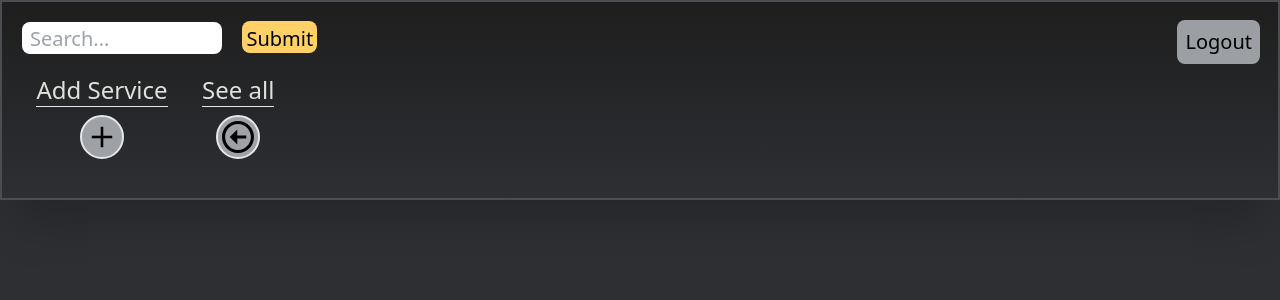
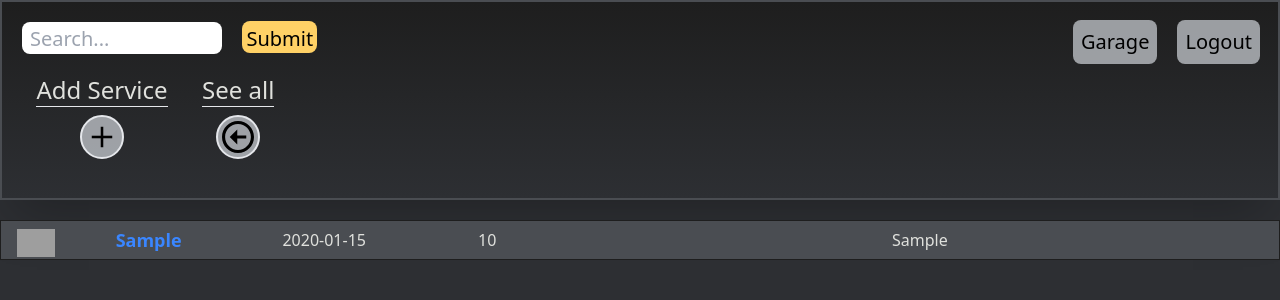
Before and after one commit to Qdavis24/Service-Tracker, a Flask app: a page that uses app/templates/base.html in a window 1280 px wide. Shown: the top 300 px of the page. Run offline with Flask 3, Linux system fonts and the light colour scheme; a user stored in the database is signed in; tables that the repository leaves empty hold one stand-in row (values such as "Sample post"); some libraries are stand-ins or nearby versions; grey boxes are pictures that could not be loaded.

Commit message:
re-design service viewing page

```diff
--- a/app/static/css/dist/output.css
+++ b/app/static/css/dist/output.css
@@ -732,6 +732,10 @@ video {
   height: 50vh;
 }
 
+.h-\[5vh\] {
+  height: 5vh;
+}
+
 .h-auto {
   height: auto;
 }
@@ -773,6 +777,14 @@ video {
   width: 10vh;
 }
 
+.w-\[13vw\] {
+  width: 13vw;
+}
+
+.w-\[15vw\] {
+  width: 15vw;
+}
+
 .w-\[20vh\] {
   width: 20vh;
 }
@@ -781,8 +793,16 @@ video {
   width: 25vh;
 }
 
+.w-\[3vw\] {
+  width: 3vw;
+}
+
 .w-\[4vh\] {
   width: 4vh;
+}
+
+.w-\[56vw\] {
+  width: 56vw;
 }
 
 .w-auto {
@@ -838,22 +858,16 @@ video {
   justify-content: center;
 }
 
-.space-x-3 > :not([hidden]) ~ :not([hidden]) {
-  --tw-space-x-reverse: 0;
-  margin-right: calc(0.75rem * var(--tw-space-x-reverse));
-  margin-left: calc(0.75rem * calc(1 - var(--tw-space-x-reverse)));
-}
-
-.space-x-3\.5 > :not([hidden]) ~ :not([hidden]) {
-  --tw-space-x-reverse: 0;
-  margin-right: calc(0.875rem * var(--tw-space-x-reverse));
-  margin-left: calc(0.875rem * calc(1 - var(--tw-space-x-reverse)));
-}
-
 .space-x-4 > :not([hidden]) ~ :not([hidden]) {
   --tw-space-x-reverse: 0;
   margin-right: calc(1rem * var(--tw-space-x-reverse));
   margin-left: calc(1rem * calc(1 - var(--tw-space-x-reverse)));
+}
+
+.space-y-2 > :not([hidden]) ~ :not([hidden]) {
+  --tw-space-y-reverse: 0;
+  margin-top: calc(0.5rem * calc(1 - var(--tw-space-y-reverse)));
+  margin-bottom: calc(0.5rem * var(--tw-space-y-reverse));
 }
 
 .space-y-36 > :not([hidden]) ~ :not([hidden]) {
@@ -919,6 +933,11 @@ video {
 .border-blue-500 {
   --tw-border-opacity: 1;
   border-color: rgb(59 130 246 / var(--tw-border-opacity));
+}
+
+.border-darkerCharcoal {
+  --tw-border-opacity: 1;
+  border-color: rgb(30 30 30 / var(--tw-border-opacity));
 }
 
 .border-lightSteel {
@@ -1111,6 +1130,11 @@ video {
   line-height: 1.25rem;
 }
 
+.text-lg {
+  font-size: 1.125rem;
+  line-height: 1.75rem;
+}
+
 .font-bold {
   font-weight: 700;
 }
@@ -1121,6 +1145,10 @@ video {
 
 .font-normal {
   font-weight: 400;
+}
+
+.font-semibold {
+  font-weight: 600;
 }
 
 .leading-6 {
@@ -1267,12 +1295,12 @@ video {
     bottom: 1.25rem;
   }
 
-  .sm\:right-5 {
-    right: 1.25rem;
+  .sm\:top-1\/3 {
+    top: 33.333333%;
   }
 
-  .sm\:top-1\/3 {
-    top: 33.333333%;
+  .sm\:mb-5 {
+    margin-bottom: 1.25rem;
   }
 
   .sm\:mt-10 {
@@ -1305,6 +1333,16 @@ video {
 
   .sm\:w-screen {
     width: 100vw;
+  }
+
+  .sm\:flex-col-reverse {
+    flex-direction: column-reverse;
+  }
+
+  .sm\:space-x-0 > :not([hidden]) ~ :not([hidden]) {
+    --tw-space-x-reverse: 0;
+    margin-right: calc(0px * var(--tw-space-x-reverse));
+    margin-left: calc(0px * calc(1 - var(--tw-space-x-reverse)));
   }
 
   .sm\:space-y-10 > :not([hidden]) ~ :not([hidden]) {
@@ -1361,10 +1399,6 @@ video {
     bottom: 14rem;
   }
 
-  .lg\:right-10 {
-    right: 2.5rem;
-  }
-
   .lg\:right-5 {
     right: 1.25rem;
   }
@@ -1375,6 +1409,10 @@ video {
 
   .lg\:top-56 {
     top: 14rem;
+  }
+
+  .lg\:mb-0 {
+    margin-bottom: 0px;
   }
 
   .lg\:mt-2 {
@@ -1403,6 +1441,16 @@ video {
 
   .lg\:grid-cols-4 {
     grid-template-columns: repeat(4, minmax(0, 1fr));
+  }
+
+  .lg\:flex-row {
+    flex-direction: row;
+  }
+
+  .lg\:space-x-5 > :not([hidden]) ~ :not([hidden]) {
+    --tw-space-x-reverse: 0;
+    margin-right: calc(1.25rem * var(--tw-space-x-reverse));
+    margin-left: calc(1.25rem * calc(1 - var(--tw-space-x-reverse)));
   }
 
   .lg\:space-y-0 > :not([hidden]) ~ :not([hidden]) {
--- a/app/templates/base.html
+++ b/app/templates/base.html
@@ -25,10 +25,10 @@
         </ul>
     {% endif %}
 {% endwith %}
-<div class="z-50 fixed flex flex-row space-x-3.5 top-5 lg:right-10 sm:right-5 sm:text-7xl lg:text-lg">
+<div class="fixed flex sm:flex-col-reverse lg:flex-row sm:space-x-0 lg:space-x-5 top-5 right-5 z-50  sm:text-7xl lg:text-lg">
     {% block nav_buttons %}{% endblock %}
     <a href="{{ url_for('main.logout') }}"
-       class="fixed top-5 right-5 border-3 rounded-lg lg:p-2 sm:p-8 bg-gray-300 bg-opacity-70 hover:bg-opacity-100 duration-500 sm:text-5xl lg:text-xl">Logout</a>
+       class="sm:mb-5 lg:mb-0 border-3 rounded-lg lg:p-2 sm:p-8 bg-gray-300 bg-opacity-70 hover:bg-opacity-100 duration-500 sm:text-5xl lg:text-xl">Logout</a>
 </div>
 <div id="header"
      class="min-w-full min-h-[25vh] bg-gradient-to-b from-darkerCharcoal to-charcoal border-2 border-steel shadow-2xl">
--- a/app/templates/services.html
+++ b/app/templates/services.html
@@ -8,6 +8,10 @@
             transition: opacity .05s ease-in-out;
         }
     </style>
+{% endblock %}
+{% block nav_buttons %}
+    <a href="{{ url_for('main.garage') }}"
+       class="border-3 rounded-lg lg:p-2 sm:p-8 bg-gray-300 bg-opacity-70 hover:bg-opacity-100 duration-500 sm:text-5xl lg:text-xl">Garage</a>
 {% endblock %}
 {% block search_form %}
     <form action="{{ url_for('main.service_viewer', vehicle_model=vehicle.model ) }}" method="POST" class="sm:text-5xl">
@@ -22,6 +26,27 @@
 {% block add_button_function %}toggleModal(1){% endblock %}
 {% block see_all_url %}{{ url_for("main.service_viewer", vehicle_model=vehicle.model) }}{% endblock %}
 {% block body_content %}
+    <div class="flex flex-col space-y-2 mt-5">
+        {% for service in services %}
+            <div class="flex flex-row w-full h-[5vh] {% if loop.index0 % 2 == 0 %}bg-steel{% else %}bg-lightSteel{% endif %} border border-3 border-darkerCharcoal p-2">
+                <div class="ml-2 w-[3vw] h-full">
+                    <img src="{{ url_for('main.get_image',  picture_id=service.picture) }}"/>
+                </div>
+                <div class="flex items-center justify-center w-[15vw] h-full font-semibold text-lg text-electricBlue">
+                    {{ service.service }}
+                </div>
+                <div class="flex items-center justify-center w-[13vw] h-full font-medium text-base text-slateWhite">
+                    {{ service.date.strftime('%Y-%m-%d') }}
+                </div>
+                <div class="flex items-center justify-center w-[13vw] h-full font-medium text-base text-slateWhite">
+                    {{ service.mileage }}
+                </div>
+                <div class="flex items-center justify-center w-[56vw] h-full font-medium text-base text-slateWhite">
+                    {{ service.story[0:25] | safe }}{% if service.story|length > 25 %}...{% endif %}
+                </div>
+            </div>
+        {% endfor %}
+    </div>
 {% endblock %}
 {% block modals %}
     <!-- ADD SERVICE FORM MODAL --!>
```
